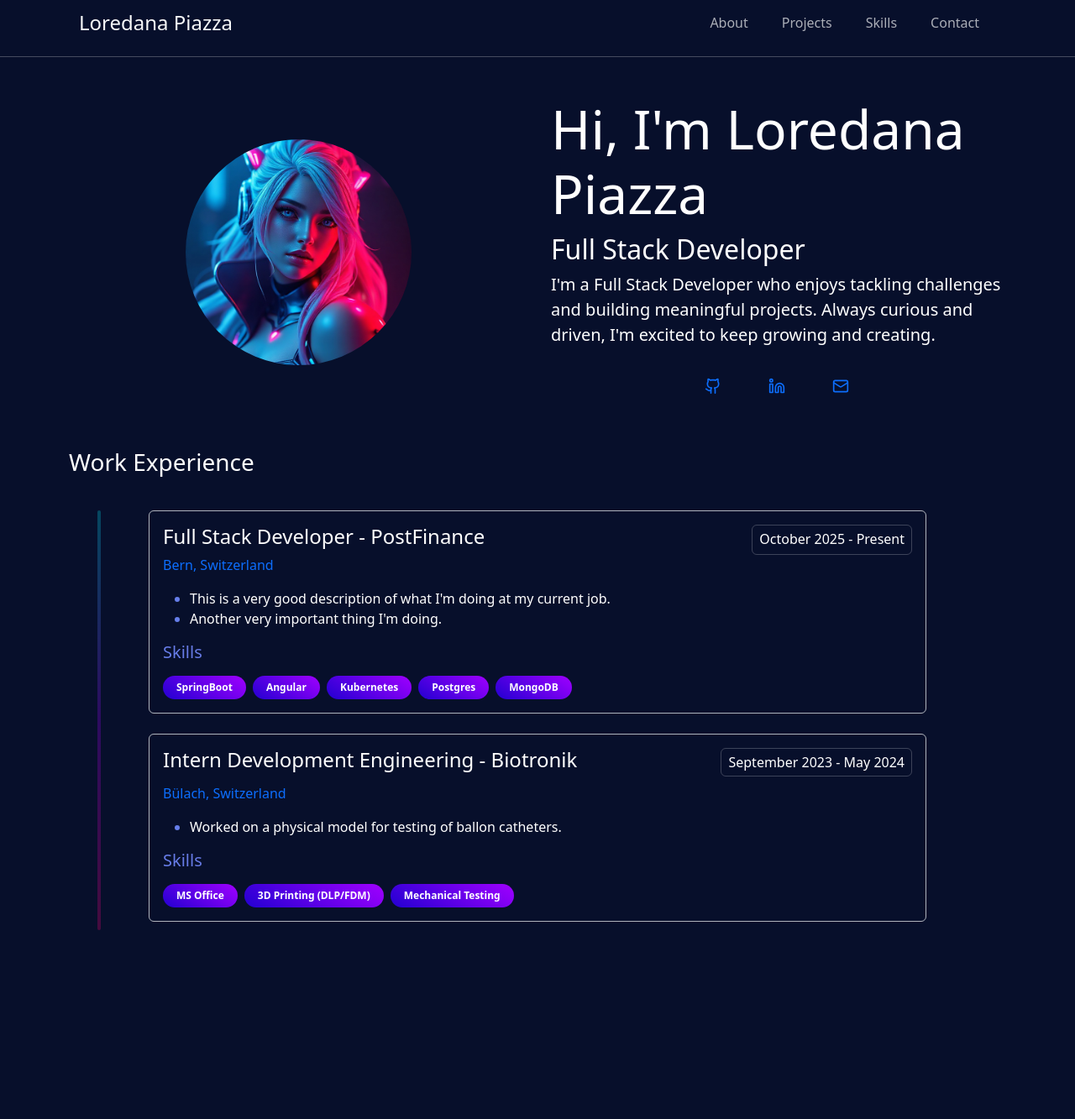
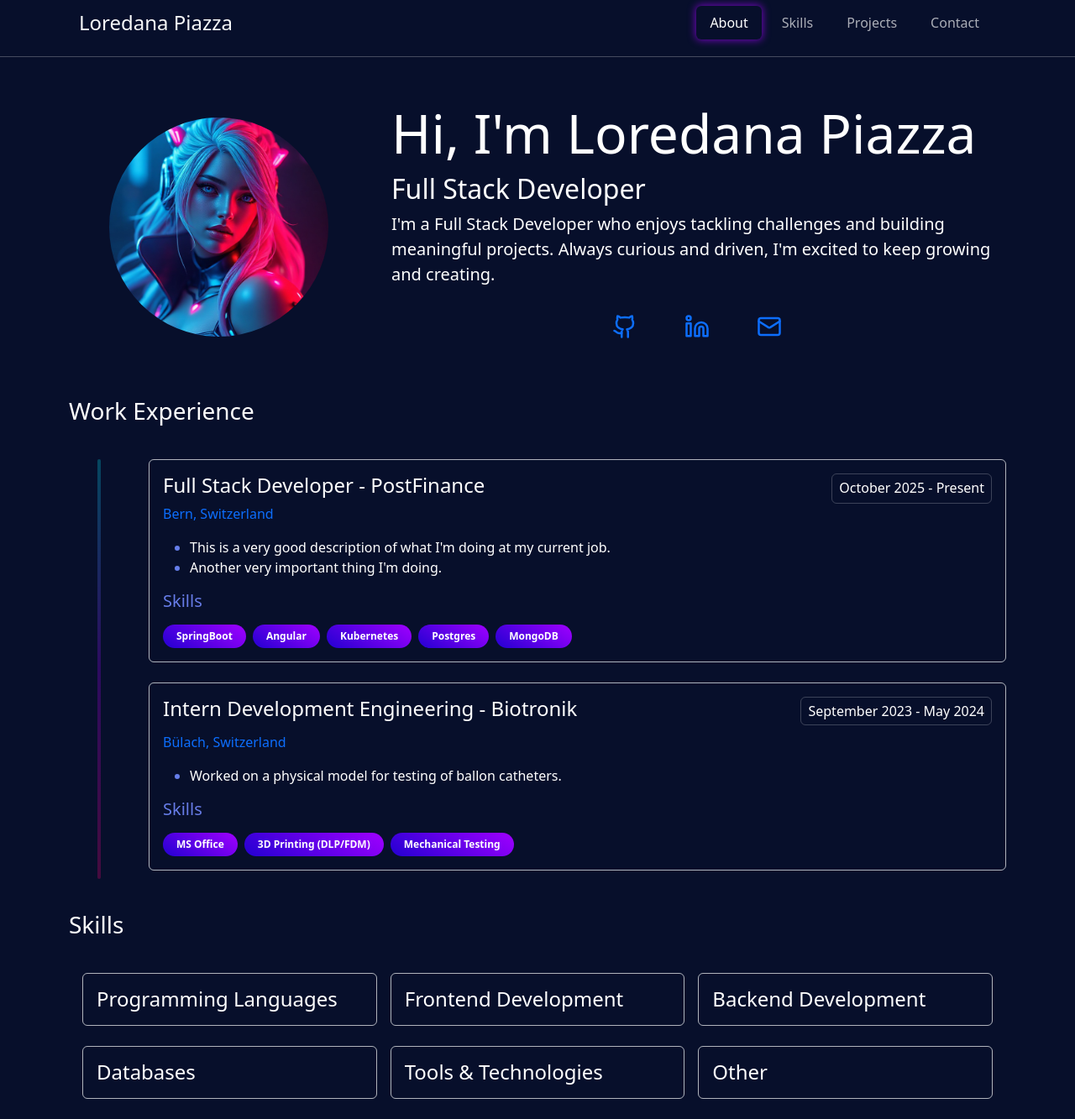
Before and after one commit to Yulomja/playing-with-web-dev, a plain HTML site: page Capstone Project 2/index.html in a window 1280 px wide. Shown: the part 13-1346 px from the top of the page at 84% size. Before the commit the page ends 1135 px from the top, so only its background shows below. Drawn offline with nearby package versions, Linux system fonts and the light colour scheme.

Commit message:
Added toggling of nav bar, fixed some color bugs in nav bar, added basic layout of skills section

```diff
--- a/Capstone Project 2/index.css
+++ b/Capstone Project 2/index.css
@@ -1,16 +1,23 @@
-.link-body-emphasis {
-    color: rgba(255, 255, 255, 0.661) !important;
+.nav-color,
+.nav-link:focus {
+    color: rgba(255, 255, 255, 0.661);
 }
 
-/* custom hover emphasis */
 .nav-pills .nav-link {
     transition: all 0.3s ease;
+    background-color: transparent !important;
 }
 
 .nav-pills .nav-link:hover {
-    background-color: rgb(99, 101, 241);
-    /* soft indigo background */
+    /* background-color: rgb(99, 101, 241); */
+    background-color: transparent;
+
     color: white;
+
+    -webkit-box-shadow:
+        0px 0px 10px 1px rgba(162, 0, 255, 0.674);
+    box-shadow:
+        0px 0px 10px 1px rgba(162, 0, 255, 0.674);
 }
 
 .boxes {
@@ -31,7 +38,7 @@ h6 {
     position: relative;
     width: 4px;
     height: 500px;
-    /* adjust as needed */
+
     background: linear-gradient(to bottom, #00f0ff, #a000ff, #ff0077);
     border-radius: 2px;
 }
@@ -66,9 +73,14 @@ li::marker {
 }
 
 .border-shadow {
-    transition: box-shadow 0.2s;
+    transition: all 0.3s ease;
 }
 
+.border-nav-pills {
+    border-color: transparent;
+}
+
+.nav-link.active,
 .border-shadow:hover {
     -webkit-box-shadow:
         0px 0px 10px 1px rgba(162, 0, 255, 0.674);
--- a/Capstone Project 2/index.html
+++ b/Capstone Project 2/index.html
@@ -8,6 +8,7 @@
     <link href="https://cdn.jsdelivr.net/npm/bootstrap@5.3.8/dist/css/bootstrap.min.css" rel="stylesheet"
         integrity="sha384-sRIl4kxILFvY47J16cr9ZwB07vP4J8+LH7qKQnuqkuIAvNWLzeN8tE5YBujZqJLB" crossorigin="anonymous">
     <link rel="stylesheet" href="index.css" />
+
 
     <style>
         html,
@@ -23,6 +24,8 @@
         hr {
             margin: 0;
         }
+
+        /* .container {} */
     </style>
 </head>
 
@@ -53,17 +56,18 @@
                     <!-- Collapsible Nav Links -->
                     <div class="collapse navbar-collapse justify-content-end" id="navbarNav">
                         <ul class="nav nav-pills flex-column flex-md-row ms-md-auto align-items-center">
-                            <li class="nav-item m-1">
-                                <a href="#" class="nav-link link-body-emphasis">About</a>
+                            <li class="nav-item m-1" id="nav-about">
+                                <a href="#" data-bs-toggle="pill"
+                                    class="nav-link nav-color active border-nav-pills border-shadow">About</a>
                             </li>
-                            <li class="nav-item m-1">
-                                <a href="#" class="nav-link link-body-emphasis">Projects</a>
+                            <li class="nav-item m-1" id="nav-skills">
+                                <a href="#" data-bs-toggle="pill" class="nav-link nav-color">Skills</a>
                             </li>
-                            <li class="nav-item m-1">
-                                <a href="#" class="nav-link link-body-emphasis">Skills</a>
+                            <li class="nav-item m-1" id="nav-projects">
+                                <a href="#" data-bs-toggle="pill" class="nav-link nav-color">Projects</a>
                             </li>
-                            <li class="nav-item m-1">
-                                <a href="#" class="nav-link link-body-emphasis">Contact</a>
+                            <li class="nav-item m-1" id="nav-contact">
+                                <a href="#" data-bs-toggle="pill" class="nav-link nav-color">Contact</a>
                             </li>
                         </ul>
                     </div>
@@ -76,12 +80,13 @@
 
     <!-- Cover -->
     <section>
+        <div>
             <div class="container d-block">
                 <div class="row my-5 justify-content-center align-items-center">
-                <div class="col-12 col-md-6 px-3 py-4">
-                    <img src="./images/akPw-Gto.jpg" width="50%" class="rounded-circle mx-auto d-block">
+                    <div class="col-12 col-md-4 px-3 py-4">
+                        <img src="./images/akPw-Gto.jpg" width="75%" class="rounded-circle mx-auto d-block">
                     </div>
-                <div class="col-12 col-md-6 px-3">
+                    <div class="col-12 col-md-8 px-3">
                         <h1 class="display-3 mb-2">Hi, I'm Loredana Piazza</h1>
                         <h2 class="mb-2">Full Stack Developer</h2>
                         <p class="lead">I'm a Full Stack Developer who enjoys tackling challenges and
@@ -90,39 +95,34 @@
 
                         <!-- This is the links to the other webpages -->
                         <div class="d-flex gap-4 mt-6 justify-content-center"><a href="https://github.com/yulomja"
-                            target="_blank" rel="noopener noreferrer"
-                            class="p-3 bg-gray-200 hover:bg-gray-300 text-gray-800 dark:bg-gray-800 dark:text-white dark:hover:bg-gray-700 rounded-lg transition-colors hover:text-indigo-600 dark:hover:text-indigo-400"><svg
-                                xmlns="http://www.w3.org/2000/svg" width="20" height="20" viewBox="0 0 24 24"
+                                target="_blank" rel="noopener noreferrer" class="p-3 rounded border-shadow"><svg
+                                    xmlns="http://www.w3.org/2000/svg" width="30" height="30" viewBox="0 0 24 24"
                                     fill="none" stroke="currentColor" stroke-width="2" stroke-linecap="round"
-                                stroke-linejoin="round" class="lucide lucide-github" aria-hidden="true">
+                                    stroke-linejoin="round" aria-hidden="true">
                                     <path
                                         d="M15 22v-4a4.8 4.8 0 0 0-1-3.5c3 0 6-2 6-5.5.08-1.25-.27-2.48-1-3.5.28-1.15.28-2.35 0-3.5 0 0-1 0-3 1.5-2.64-.5-5.36-.5-8 0C6 2 5 2 5 2c-.3 1.15-.3 2.35 0 3.5A5.403 5.403 0 0 0 4 9c0 3.5 3 5.5 6 5.5-.39.49-.68 1.05-.85 1.65-.17.6-.22 1.23-.15 1.85v4">
                                     </path>
                                     <path d="M9 18c-4.51 2-5-2-7-2"></path>
                                 </svg></a><a href="https://linkedin.com/in/loredana-piazza" target="_blank"
-                            rel="noopener noreferrer"
-                            class="p-3 bg-gray-200 hover:bg-gray-300 text-gray-800 dark:bg-gray-800 dark:text-white dark:hover:bg-gray-700 rounded-lg transition-colors hover:text-indigo-600 dark:hover:text-indigo-400"><svg
-                                xmlns="http://www.w3.org/2000/svg" width="20" height="20" viewBox="0 0 24 24"
+                                rel="noopener noreferrer" class="p-3 rounded border-shadow"><svg
+                                    xmlns="http://www.w3.org/2000/svg" width="30" height="30" viewBox="0 0 24 24"
                                     fill="none" stroke="currentColor" stroke-width="2" stroke-linecap="round"
-                                stroke-linejoin="round" class="lucide lucide-linkedin" aria-hidden="true">
+                                    stroke-linejoin="round" aria-hidden="true">
                                     <path
                                         d="M16 8a6 6 0 0 1 6 6v7h-4v-7a2 2 0 0 0-2-2 2 2 0 0 0-2 2v7h-4v-7a6 6 0 0 1 6-6z">
                                     </path>
                                     <rect width="4" height="12" x="2" y="9"></rect>
                                     <circle cx="4" cy="4" r="2"></circle>
                                 </svg></a><a href="mailto:piazza.loredana@hotmail.com" target="_blank"
-                            rel="noopener noreferrer"
-                            class="p-3 bg-gray-200 hover:bg-gray-300 text-gray-800 dark:bg-gray-800 dark:text-white dark:hover:bg-gray-700 rounded-lg transition-colors hover:text-indigo-600 dark:hover:text-indigo-400"><svg
-                                xmlns="http://www.w3.org/2000/svg" width="20" height="20" viewBox="0 0 24 24"
+                                rel="noopener noreferrer" class="p-3 rounded border-shadow"><svg
+                                    xmlns="http://www.w3.org/2000/svg" width="30" height="30" viewBox="0 0 24 24"
                                     fill="none" stroke="currentColor" stroke-width="2" stroke-linecap="round"
-                                stroke-linejoin="round" class="lucide lucide-mail" aria-hidden="true">
+                                    stroke-linejoin="round" aria-hidden="true">
                                     <path d="m22 7-8.991 5.727a2 2 0 0 1-2.009 0L2 7"></path>
                                     <rect x="2" y="4" width="20" height="16" rx="2"></rect>
                                 </svg></a></div>
                     </div>
                 </div>
-
-
             </div>
     </section>
 
@@ -133,14 +133,14 @@
                 <h3>Work Experience</h3>
             </div>
 
-            <div class="row">
+            <div class="row mx3">
                 <!-- Column for vertical line -->
                 <div class="col-1 d-flex justify-content-center">
                     <div class="vr timeline"></div>
                 </div>
 
                 <!-- Column for boxes -->
-                <div class="col-10">
+                <div class="col-11 ">
                     <div class="border border-light p-3 rounded mb-4 border-shadow">
                         <div class="d-flex justify-content-between">
                             <h4 class="mb-2">Full Stack Developer - PostFinance</h4>
@@ -194,6 +194,81 @@
 
 
 
+    <!-- Skills  -->
+    <section>
+        <div class="container">
+            <div class="row my-4 pb-3">
+                <h3>Skills</h3>
+            </div>
+            <div class="row gap-3 mx-3">
+                <div class="col d-flex border border-light p-3 rounded mb-4 border-shadow">
+                    <div>
+                        <h4>Programming Languages</h4>
+                    </div>
+                    <div>
+                    </div>
+                </div>
+                <div class="col d-flex border border-light p-3 rounded mb-4 border-shadow">
+                    <div>
+                        <h4>Frontend Development</h4>
+                    </div>
+                </div>
+                <div class="col d-flex border border-light p-3 rounded mb-4 border-shadow">
+                    <div>
+                        <h4>Backend Development</h4>
+                    </div>
+                </div>
+
+            </div>
+            <div class="row gap-3 mx-3">
+                <div class="col d-flex border border-light p-3 rounded mb-4 border-shadow">
+                    <div>
+                        <h4>Databases</h4>
+                    </div>
+                    <div>
+                    </div>
+                </div>
+                <div class="col d-flex border border-light p-3 rounded mb-4 border-shadow">
+                    <div>
+                        <h4>Tools & Technologies</h4>
+                    </div>
+                </div>
+                <div class="col d-flex border border-light p-3 rounded mb-4 border-shadow">
+                    <div>
+                        <h4>Other</h4>
+                    </div>
+                </div>
+
+            </div>
+
+
+
+            <!-- <div class=" mt-3 d-flex flex-row justify-content-start gap-2">
+                <span class="badge rounded-pill px-3 py-2 gradient-custom">HTML</span>
+                <span class="badge rounded-pill px-3 py-2 gradient-custom">CSS</span>
+                <span class="badge rounded-pill px-3 py-2 gradient-custom">JavaScript</span>
+                <span class="badge rounded-pill px-3 py-2 gradient-custom">Bootstrap</span>
+                <span class="badge rounded-pill px-3 py-2 gradient-custom">Angular</span>
+                <span class="badge rounded-pill px-3 py-2 gradient-custom">MongoDB</span>
+                <span class="badge rounded-pill px-3 py-2 gradient-custom">PostgreSQL</span>
+                <span class="badge rounded-pill px-3 py-2 gradient-custom">Git</span>
+                <span class="badge rounded-pill px-3 py-2 gradient-custom">GitHub</span>
+                <span class="badge rounded-pill px-3 py-2 gradient-custom">SpringBoot</span>
+                <span class="badge rounded-pill px-3 py-2 gradient-custom">Python</span>
+                <span class="badge rounded-pill px-3 py-2 gradient-custom">GitHub</span>
+                <span class="badge rounded-pill px-3 py-2 gradient-custom">Kubernetes</span>
+            </div> -->
+        </div>
+    </section>
+
+
+
+
+
+
+
+    <script src="./index.js" charset="utf-8"></script>
+
     <script src="https://cdn.jsdelivr.net/npm/@popperjs/core@2.11.8/dist/umd/popper.min.js"
         integrity="sha384-I7E8VVD/ismYTF4hNIPjVp/Zjvgyol6VFvRkX/vR+Vc4jQkC+hVqc2pM8ODewa9r"
         crossorigin="anonymous"></script>
```
Lines whose indentation alone changed are shown as unchanged.
